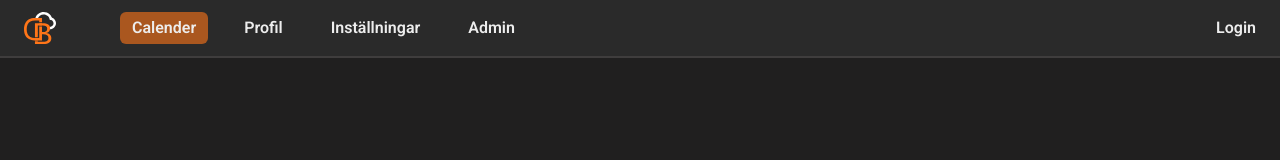
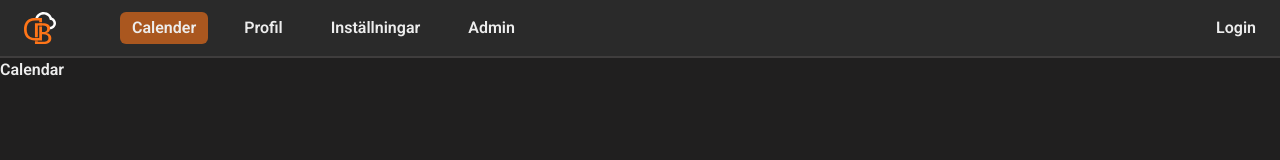
Before and after one commit to Kirill9m/dagbok-next-boot, a Next.js app in the folder dagbok-next-ui/: page /calendar in a window 1280 px wide. Shown: the top 160 px of the page. Built offline with nearby package versions, Linux system fonts and the light colour scheme.

Commit message:
cR: improvements return inv border

```diff
--- a/dagbok-next-ui/src/app/calendar/page.tsx
+++ b/dagbok-next-ui/src/app/calendar/page.tsx
@@ -1,5 +1,5 @@
 const Calender = () => {
-  <div>Test</div>;
+  return <div>Calendar</div>;
 };
 
 export default Calender;
--- a/dagbok-next-ui/src/app/components/Header.tsx
+++ b/dagbok-next-ui/src/app/components/Header.tsx
@@ -35,8 +35,8 @@ const Header = () => {
                 href={link.href}
                 className={`px-3 py-1 rounded-md transition-colors duration-300 ${
                   isActive
-                    ? "bg-[#FF7518]/60 border-[#FF7518]"
-                    : "hover:bg-[#FF7518]/60 hover:border-[#FF7518]"
+                    ? "bg-[#FF7518]/60"
+                    : "hover:bg-[#FF7518]/60"
                 }`}
               >
                 {link.name}
```
